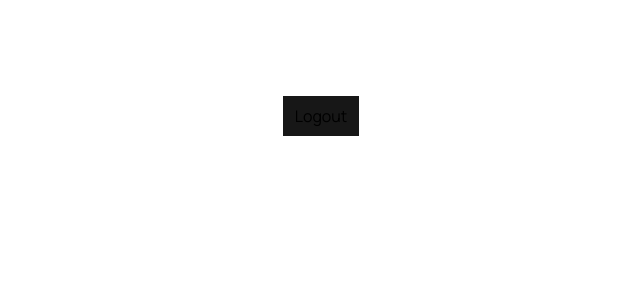
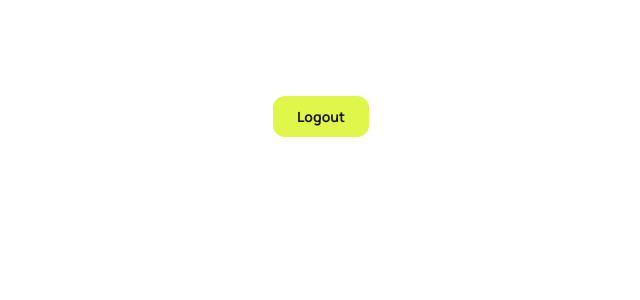
Before and after one commit to artyrkozel/next-auth, a Next.js app: page / in a window 1280 px wide. Shown: the top 300 px of the page, without its empty margins (319-959 px from the left). Built offline with nearby package versions, Linux system fonts and the light colour scheme.

Commit message:
theme switcher

```diff
--- /dev/null
+++ b/app/components/ThemeSwitcher/ThemeSwitcher.tsx
@@ -0,0 +1,21 @@
+"use client";
+
+import { useTheme } from "next-themes";
+import { useEffect, useState } from "react";
+
+export const ThemeSwitcher = () => {
+  const [mounted, setMounted] = useState(false);
+  const { setTheme, resolvedTheme } = useTheme();
+
+  useEffect(() => setMounted(true), []);
+
+  if (!mounted) return <div>mo mounted</div>;
+
+  if (resolvedTheme === "dark") {
+    return <button onClick={() => setTheme("app_light_theme")}>dark</button>;
+  }
+
+  if (resolvedTheme === "app_light_theme") {
+    return <button onClick={() => setTheme("dark")}>light</button>;
+  }
+};
--- a/app/layout.tsx
+++ b/app/layout.tsx
@@ -2,12 +2,13 @@ import type { Metadata } from "next";
 import { Manrope } from "@next/font/google";
 import "./globals.css";
 import { ReactQueryClientProvider } from "./components/ReactQueryClientProvider";
+import { Theme } from "@/providers/ThemeProvider";
 
 const manrope = Manrope({
   subsets: ["latin"],
   weight: ["200", "400", "500", "700", "800"],
   display: "swap",
-  variable: '--font-manrope'
+  variable: "--font-manrope",
 });
 
 export const metadata: Metadata = {
@@ -22,8 +23,10 @@ export default function RootLayout({
 }>) {
   return (
     <ReactQueryClientProvider>
-      <html lang="en">
-        <body className={manrope.className}>{children}</body>
+      <html lang="en" suppressContentEditableWarning>
+        <body className={manrope.className}>
+          <Theme>{children}</Theme>
+        </body>
       </html>
     </ReactQueryClientProvider>
   );
--- a/app/page.tsx
+++ b/app/page.tsx
@@ -2,16 +2,19 @@
 
 import { useFormStatus } from "react-dom";
 import { Logout } from "./api/auth-actions";
+import { ThemeSwitcher } from "./components/ThemeSwitcher/ThemeSwitcher";
+import Button from "./components/Button/Button";
 
 export default function Home() {
   const { pending } = useFormStatus();
 
   return (
     <main className="flex min-h-screen flex-col items-center justify-between p-24">
+      <ThemeSwitcher />
       <form action={Logout}>
-        <button className='bg-secondary py-2 px-3' disabled={pending} type="submit">
+        <Button disabled={pending} type="submit">
           {pending ? "Loading" : "Logout"}
-        </button>
+        </Button>
       </form>
     </main>
   );
--- a/package.json
+++ b/package.json
@@ -19,6 +19,7 @@
     "clsx": "^2.1.1",
     "lodash": "^4.17.21",
     "next": "14.2.6",
+    "next-themes": "^0.3.0",
     "react": "^18",
     "react-dom": "^18",
     "react-hook-form": "^7.53.0",
--- /dev/null
+++ b/providers/ThemeProvider.tsx
@@ -0,0 +1,11 @@
+"use client";
+import { ThemeProvider } from "next-themes";
+import React from "react";
+
+export const Theme = ({ children }: { children: React.ReactNode }) => {
+  return (
+    <ThemeProvider attribute="class" defaultTheme="system" enableSystem>
+      {children}
+    </ThemeProvider>
+  );
+};
--- a/tailwind.config.ts
+++ b/tailwind.config.ts
@@ -34,5 +34,6 @@ const config: Config = {
     },
   },
   plugins: [],
+  darkMode: 'class'
 };
 export default config;
```
Also changed, not shown: 1 other file (tests, documents, lock files or other folders).
